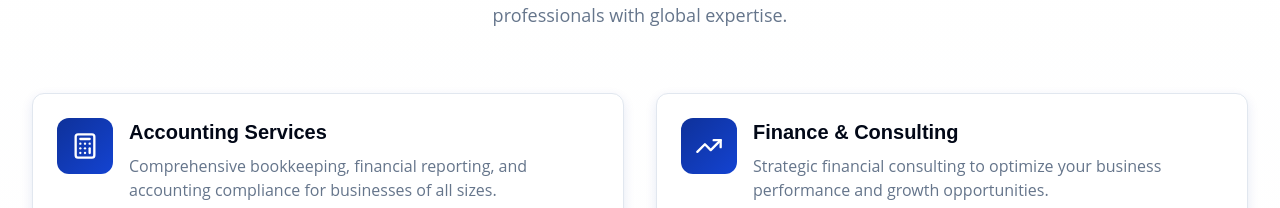
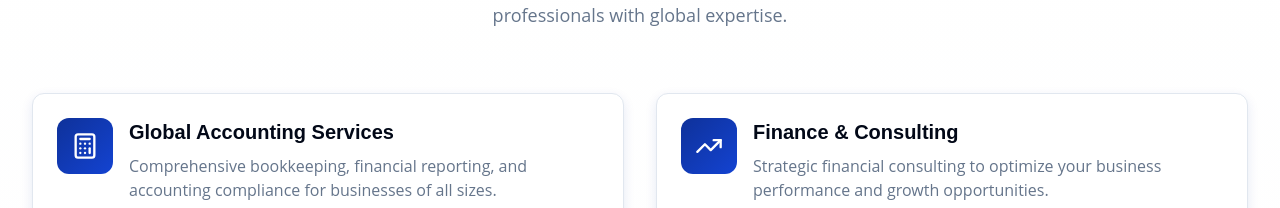
Before and after one commit to sravani444/faat-plus-web-guide, a React (Vite) app: page / in a window 1280 px wide. Shown: the part 987-1195 px from the top of the page. Built offline with nearby package versions, Linux system fonts and the light colour scheme.

Commit message:
Add global accounting services

```diff
--- a/src/components/Services.tsx
+++ b/src/components/Services.tsx
@@ -4,7 +4,7 @@ const Services = () => {
   const services = [
     {
       icon: Calculator,
-      title: "Accounting Services",
+      title: "Global Accounting Services",
       description: "Comprehensive bookkeeping, financial reporting, and accounting compliance for businesses of all sizes.",
       features: ["Bookkeeping & Record Maintenance", "Financial Statement Preparation", "Management Reporting", "Cash Flow Analysis"]
     },
```
